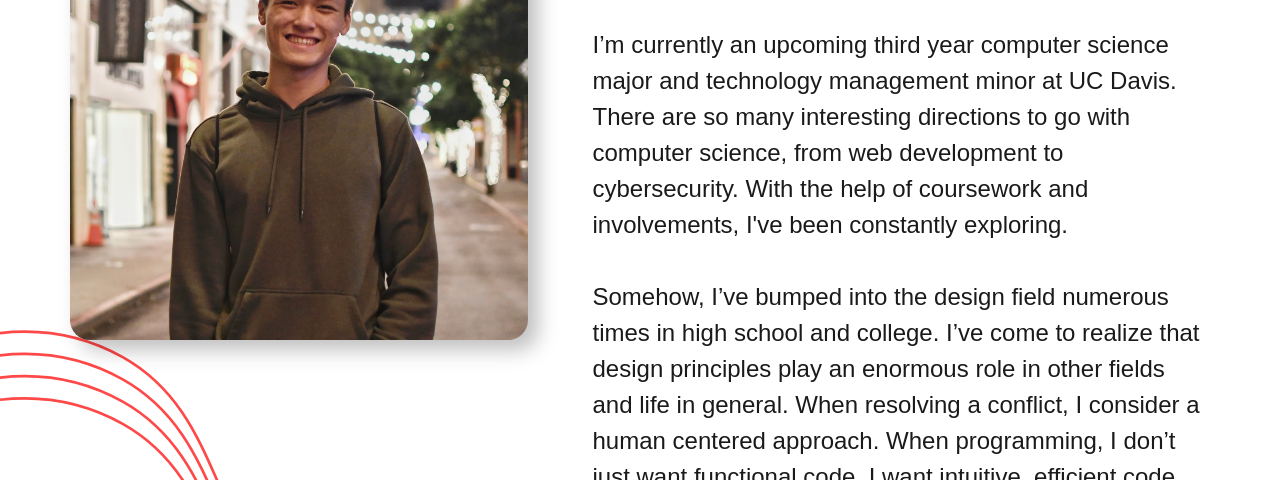
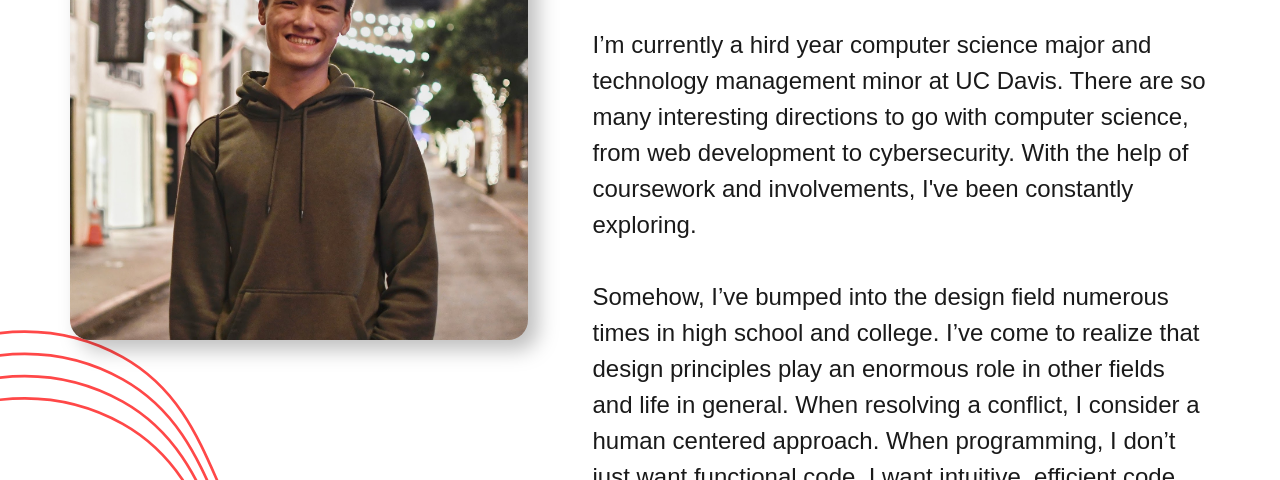
Before and after one commit to edward-chew/edward-chew.github.io, a plain HTML site: page about.html in a window 1280 px wide. Shown: the part 320-800 px from the top of the page. Drawn offline with nearby package versions, Linux system fonts and the light colour scheme; a web font is replaced by a local one.

Commit message:
Update about year

```diff
--- a/about.html
+++ b/about.html
@@ -66,7 +66,7 @@
           </div>
           <div class="right col-md-7">
             <h1>I’m Edward.</h1>
-            <p>I’m currently an upcoming third year computer science major and technology management minor at UC Davis. There are so many interesting directions to go with computer science, from web development to cybersecurity. With the help of coursework and involvements, I've been constantly exploring.
+            <p>I’m currently a hird year computer science major and technology management minor at UC Davis. There are so many interesting directions to go with computer science, from web development to cybersecurity. With the help of coursework and involvements, I've been constantly exploring.
               <br><br>Somehow, I’ve bumped into the design field numerous times in high school and college. I’ve come to realize that design principles play an enormous role in other fields and life in general. When resolving a conflict, I consider a human centered approach. When programming, I don’t just want functional code, I want intuitive, efficient code.
               <br><br>Where will computer science take me? I don’t know just yet, but I am excited to find out.</p>
             <a class="link" href="https://drive.google.com/file/d/1nTexryaBg258VKtiM36aMotkwGOm-t99/view?usp=sharing" target="_blank">View Resume<img class="arrow-link" src="Images/Arrow.svg" alt=""></a>
```
